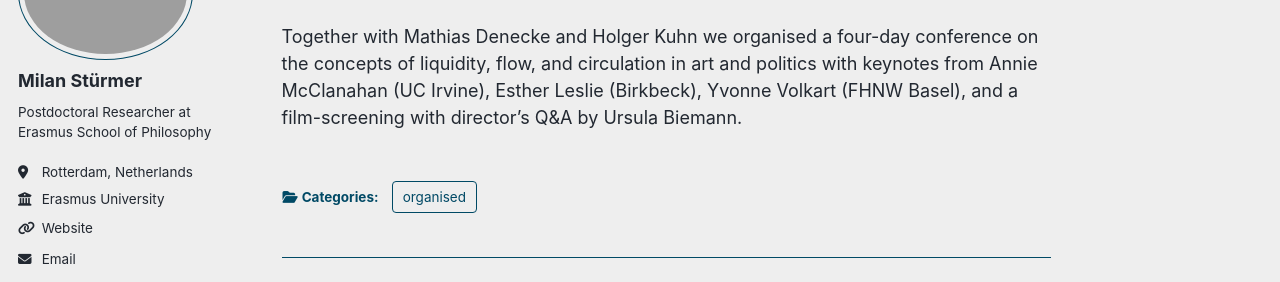
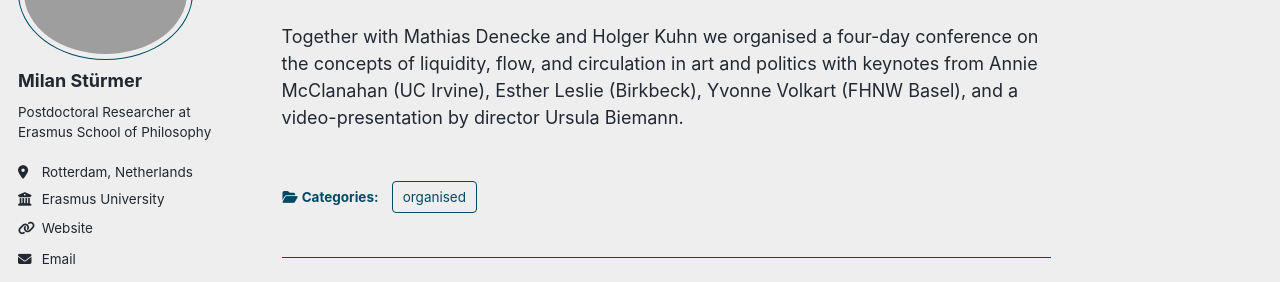
Before and after one commit to milanstuermer/milanstuermer.github.io, a Jekyll site: the page built from _talks/2024-cultural-logic.md, in a window 1280 px wide. Shown: the part 173-455 px from the top of the page. Built offline with Jekyll 4.4.1, drawn with Linux system fonts in a browser that asks for light colours; some web fonts are replaced; a script that is not in the unit is left out.

Commit message:
Update 2024-cultural-logic.md

```diff
--- a/_talks/2024-cultural-logic.md
+++ b/_talks/2024-cultural-logic.md
@@ -8,4 +8,4 @@ venue: "Leuphana University"
 date: 2022-04-22
 location: "Lüneburg"
 ---
-Together with Mathias Denecke and Holger Kuhn we organised a four-day conference on the concepts of liquidity, flow, and circulation in art and politics with keynotes from Annie McClanahan (UC Irvine), Esther Leslie (Birkbeck), Yvonne Volkart (FHNW Basel), and a film-screening with director's Q&A by Ursula Biemann.
+Together with Mathias Denecke and Holger Kuhn we organised a four-day conference on the concepts of liquidity, flow, and circulation in art and politics with keynotes from Annie McClanahan (UC Irvine), Esther Leslie (Birkbeck), Yvonne Volkart (FHNW Basel), and a video-presentation by director Ursula Biemann.
```
